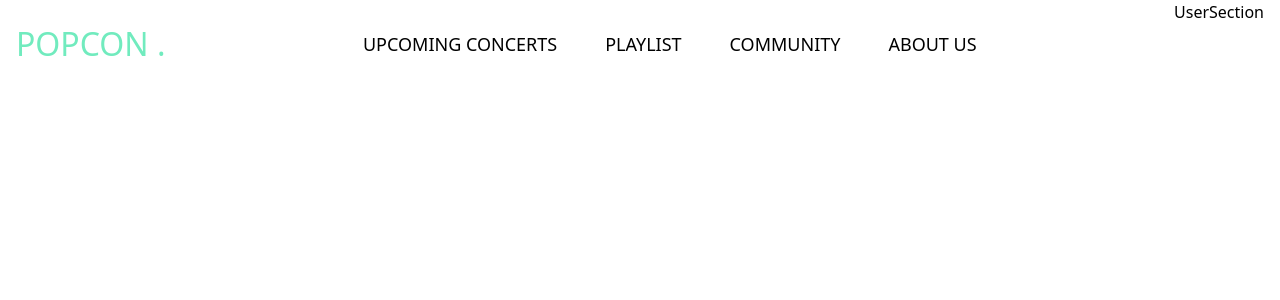
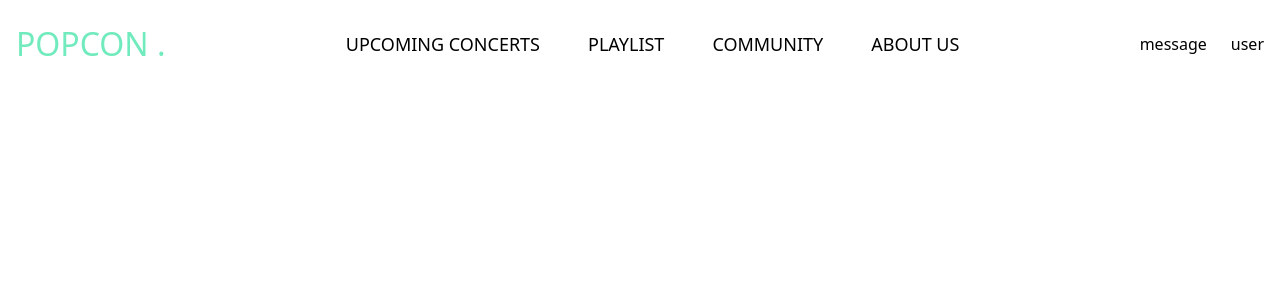
Before and after one commit to devcourse-team3-popcon/popcon, a React (Vite) app: page / in a window 1280 px wide. Shown: the top 300 px of the page. Built offline with nearby package versions, Linux system fonts and the light colour scheme.

Commit message:
🎨 UserSection 컴포넌트 스타일링

```diff
--- a/src/components/layout/header/UserSection.tsx
+++ b/src/components/layout/header/UserSection.tsx
@@ -1,7 +1,8 @@
-export default function UserSection () {
+export default function UserSection() {
   return (
-    <>
-      <h1>UserSection</h1>
-    </>
+    <div className="flex h-[88px] items-center gap-6">
+      <h1>message</h1>
+      <h1>user</h1>
+    </div>
   );
 }
```
